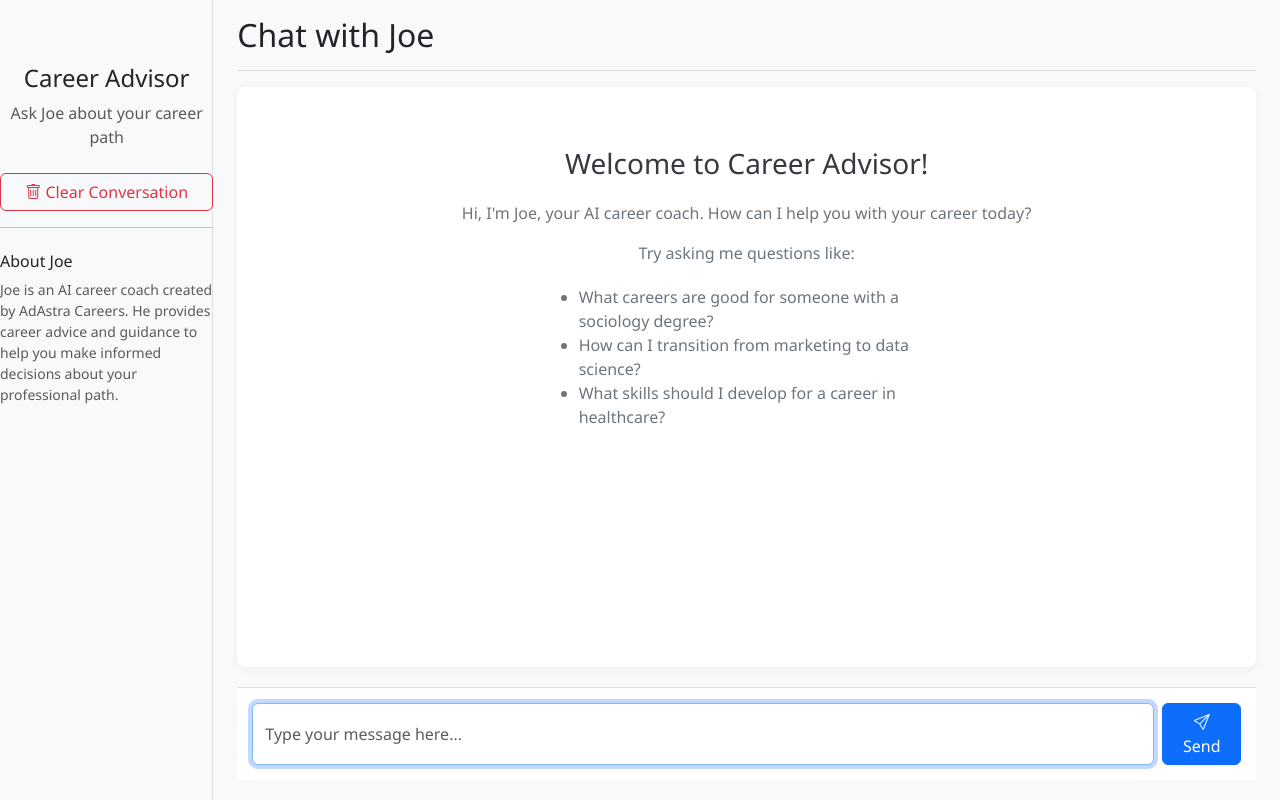
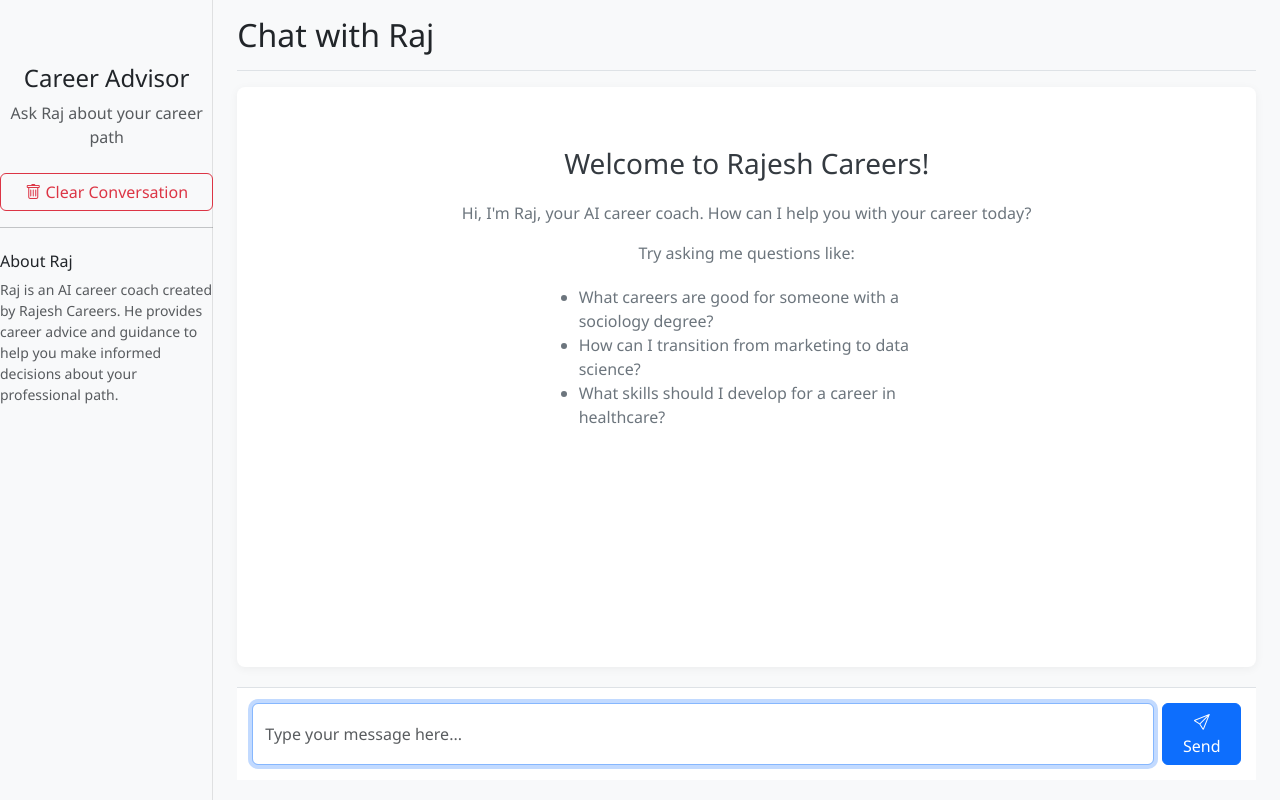
Before and after one commit to Rajesh-Arigala/GenAi_Prompt_Lambda_App_No_Context, a Flask app: page / in a window 1280 px wide. Run offline with Flask 3, Linux system fonts and the light colour scheme.

Commit message:
chnages-made

```diff
--- a/flaskapp/templates/index.html
+++ b/flaskapp/templates/index.html
@@ -16,7 +16,7 @@
                 <div class="position-sticky pt-3">
                     <div class="text-center mb-4">
                         <h4>Career Advisor</h4>
-                        <p class="text-muted">Ask Joe about your career path</p>
+                        <p class="text-muted">Ask Raj about your career path</p>
                     </div>
                     <div class="d-grid gap-2">
                         <button id="clear-chat" class="btn btn-outline-danger">
@@ -25,9 +25,9 @@
                     </div>
                     <hr>
                     <div class="mt-4">
-                        <h6>About Joe</h6>
+                        <h6>About Raj</h6>
                         <p class="small text-muted">
-                            Joe is an AI career coach created by AdAstra Careers. He provides career advice and guidance to help you make informed decisions about your professional path.
+                            Raj is an AI career coach created by Rajesh Careers. He provides career advice and guidance to help you make informed decisions about your professional path.
                         </p>
                     </div>
                 </div>
@@ -36,7 +36,7 @@
             <!-- Main content -->
             <main class="col-md-9 ms-sm-auto col-lg-10 px-md-4">
                 <div class="d-flex justify-content-between flex-wrap flex-md-nowrap align-items-center pt-3 pb-2 mb-3 border-bottom">
-                    <h1 class="h2">Chat with Joe</h1>
+                    <h1 class="h2">Chat with Raj</h1>
                 </div>
 
                 <!-- Chat container -->
@@ -51,8 +51,8 @@
                         {% endfor %}
                     {% else %}
                         <div class="welcome-message">
-                            <h3>Welcome to Career Advisor!</h3>
-                            <p>Hi, I'm Joe, your AI career coach. How can I help you with your career today?</p>
+                            <h3>Welcome to Rajesh Careers!</h3>
+                            <p>Hi, I'm Raj, your AI career coach. How can I help you with your career today?</p>
                             <p>Try asking me questions like:</p>
                             <ul>
                                 <li>What careers are good for someone with a sociology degree?</li>
```
